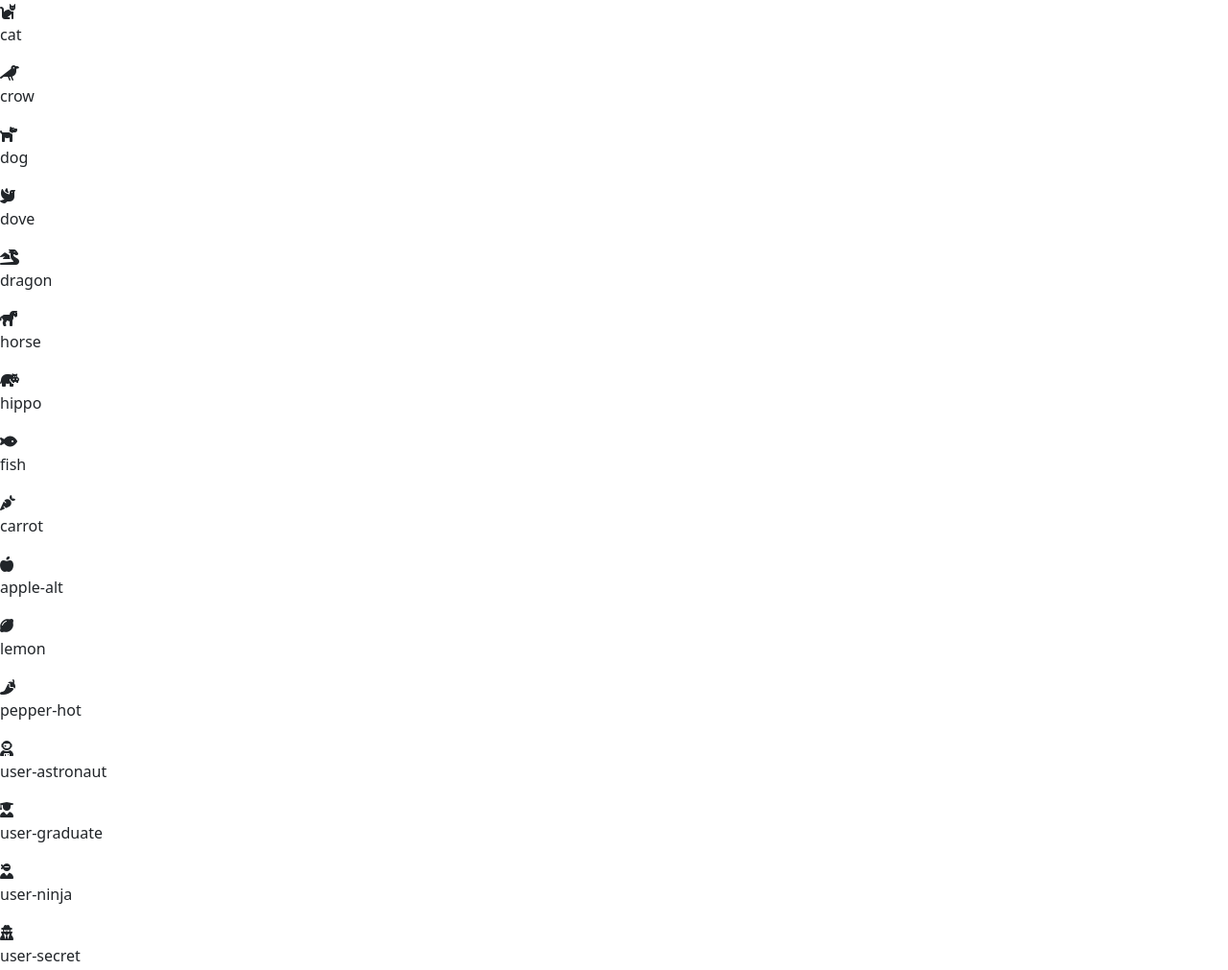
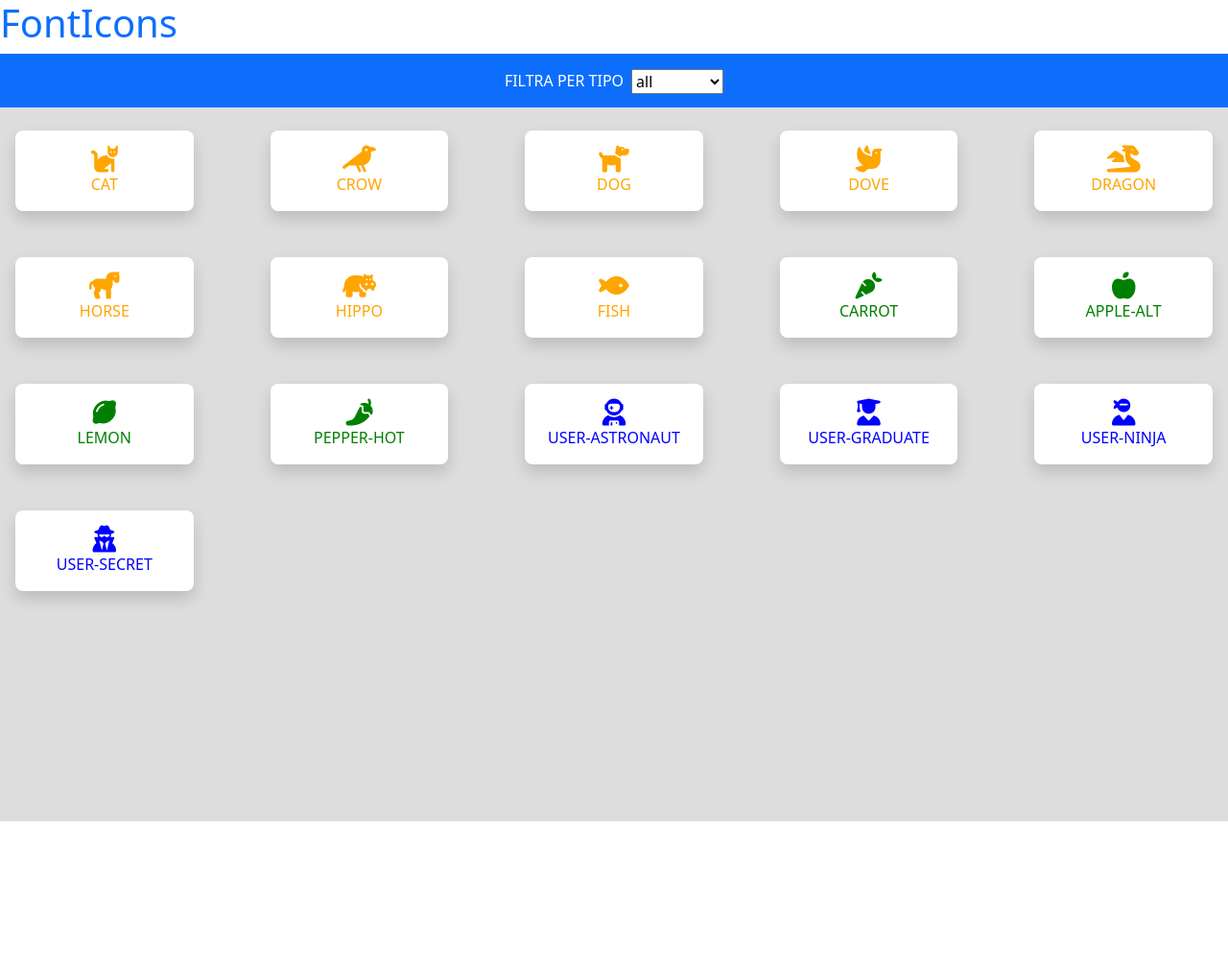
Before and after one commit to cinvenz/js-es6-icons, a plain HTML site: page index.html in a window 1280 px wide. Shown: the whole page at 96% size. After the commit the page ends 856 px from the top, so only its background shows below. Drawn offline with nearby package versions, Linux system fonts and the light colour scheme.

Commit message:
insert selected value

```diff
--- a/css/style.css
+++ b/css/style.css
@@ -0,0 +1,31 @@
+.filter {
+    display: flex;
+    justify-content: center;
+    align-items: center;
+    align-items: center;
+    padding-top: 1rem;
+}
+
+main {
+    height: 100vh;
+    background-color: #DDDDDD;
+
+}
+
+.container-icons {
+    display: flex;
+    flex-wrap: wrap;
+    gap: 3rem;
+    justify-content: space-between;
+    padding: 0 1rem;
+}
+
+.icon {
+    flex-basis: calc(100% / 5 - 4rem);
+    background-color: white;
+    display: flex;
+    flex-direction: column;
+    align-items: center;
+    justify-content: center;
+    padding-top: 1rem;
+}
--- a/index.html
+++ b/index.html
@@ -34,8 +34,19 @@
     <script src="js/script.js" defer></script>
 </head>
 <body>
-    <div class="container-icons">
+    <div>
+        <h1 class="text-primary">FontIcons</h1>
+    </div>
+    <main>
+        <div class="filter text-bg-primary mb-4 align-items-start ">
+            <p class="text-uppercase">filtra per tipo</p>
+            <select class="ms-2" name="" id="type">
+                <option value="all">all</option>
+            </select>
+        </div>
+        <div class="container-icons">
 
-    </div>
+        </div>
+    </main>
 </body>
 </html>
--- a/js/script.js
+++ b/js/script.js
@@ -1,4 +1,6 @@
 const containerIcons = document.querySelector('.container-icons')
+const eleSelect = document.getElementById('type')
+
 
 const arrIcons = [
 	{
@@ -115,9 +117,47 @@ const arrIcons = [
 	}
 ];
 
-arrIcons.forEach((ele, i) => {
-    const eleIcon = document.createElement('div');
-    eleIcon.classList.add('icon');
-    containerIcons.append(eleIcon);
-    eleIcon.innerHTML += `<i class="${arrIcons[i].family} ${arrIcons[i].prefix}${arrIcons[i].name}"></i><p>${arrIcons[i].name}</p>`;
-});
+eleSelect.innerHTML += `<option value="animal">animal</option><option value="vegetable">vegetable</option><option value="user">user</option>`
+
+
+switch (eleSelect.value) {
+    case 'all':
+        arrIcons.forEach((ele, i) => {
+            const eleIcon = document.createElement('div');
+            eleIcon.classList.add('icon');
+            eleIcon.classList.add('rounded-3');
+            eleIcon.classList.add('shadow');
+            eleIcon.style.color=`${arrIcons[i].color}`
+            containerIcons.append(eleIcon);
+            eleIcon.innerHTML += `<i class="fs-3 ${arrIcons[i].family} ${arrIcons[i].prefix}${arrIcons[i].name}"></i><p class="text-uppercase">${arrIcons[i].name}</p>`;
+
+        })
+      break;
+    case 'animal':
+        arrIcons.forEach((ele, i) => {
+            const eleIcon = document.createElement('div');
+            eleIcon.classList.add('icon');
+            eleIcon.classList.add('rounded-3');
+            eleIcon.classList.add('shadow');
+            eleIcon.style.color=`${arrIcons[i].color}`
+            containerIcons.append(eleIcon);
+            eleIcon.innerHTML += `<i class="fs-3  ${arrIcons[i].prefix}${arrIcons[i].name}">`;
+
+        })
+      break;
+    case 'vegetable':
+        arrIcons.forEach((ele, i) => {
+            const eleIcon = document.createElement('div');
+            eleIcon.classList.add('icon');
+            eleIcon.classList.add('rounded-3');
+            eleIcon.classList.add('shadow');
+            eleIcon.style.color=`${arrIcons[i].color}`
+            containerIcons.append(eleIcon);
+            eleIcon.innerHTML += `<i class="fs-3 ${arrIcons[i].family} ${arrIcons[i].prefix}${arrIcons[i].name}">`;
+
+        })
+      break;
+    case 'user':
+      day = "Wednesday";
+      break;
+}
```
